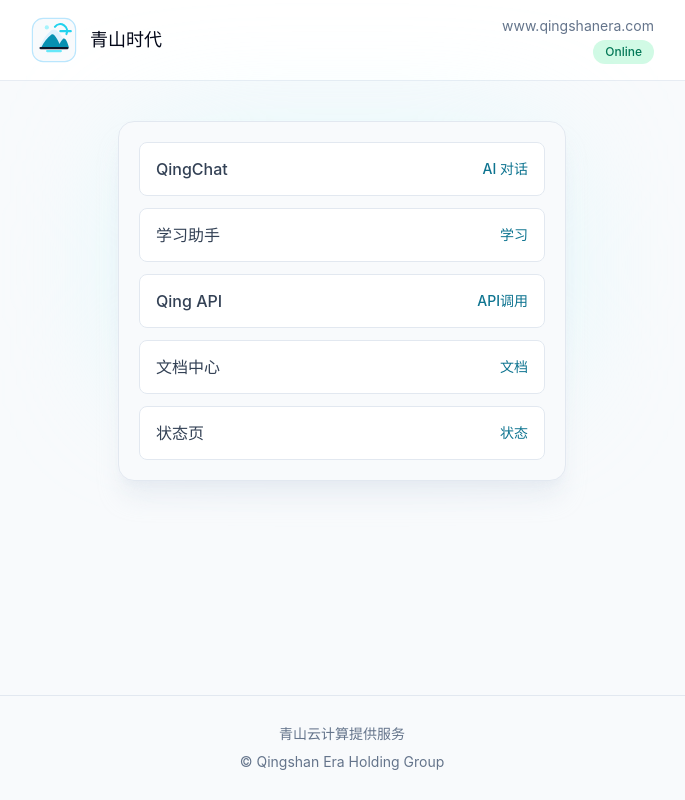
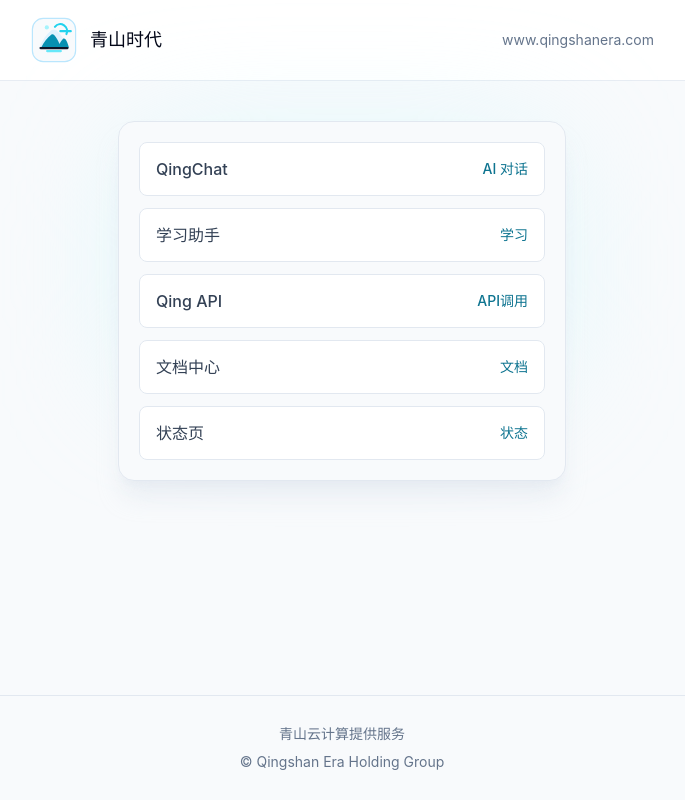
Before and after one commit to C8590/qingshanera-home, a React (Vite) app: page / in a window 1280 px wide. Shown: the whole page, without its empty margins (298-983 px from the left). Built offline with nearby package versions, Linux system fonts and the light colour scheme.

Commit message:
Remove online status from header

```diff
--- a/src/App.jsx
+++ b/src/App.jsx
@@ -48,9 +48,6 @@
 
           <div className="min-w-0 shrink text-right">
             <p className="truncate text-sm text-slate-500">www.qingshanera.com</p>
-            <p className="mt-1 inline-flex rounded-full bg-emerald-100 px-3 py-1 text-xs font-medium text-emerald-700">
-              Online
-            </p>
           </div>
         </nav>
       </header>
```
